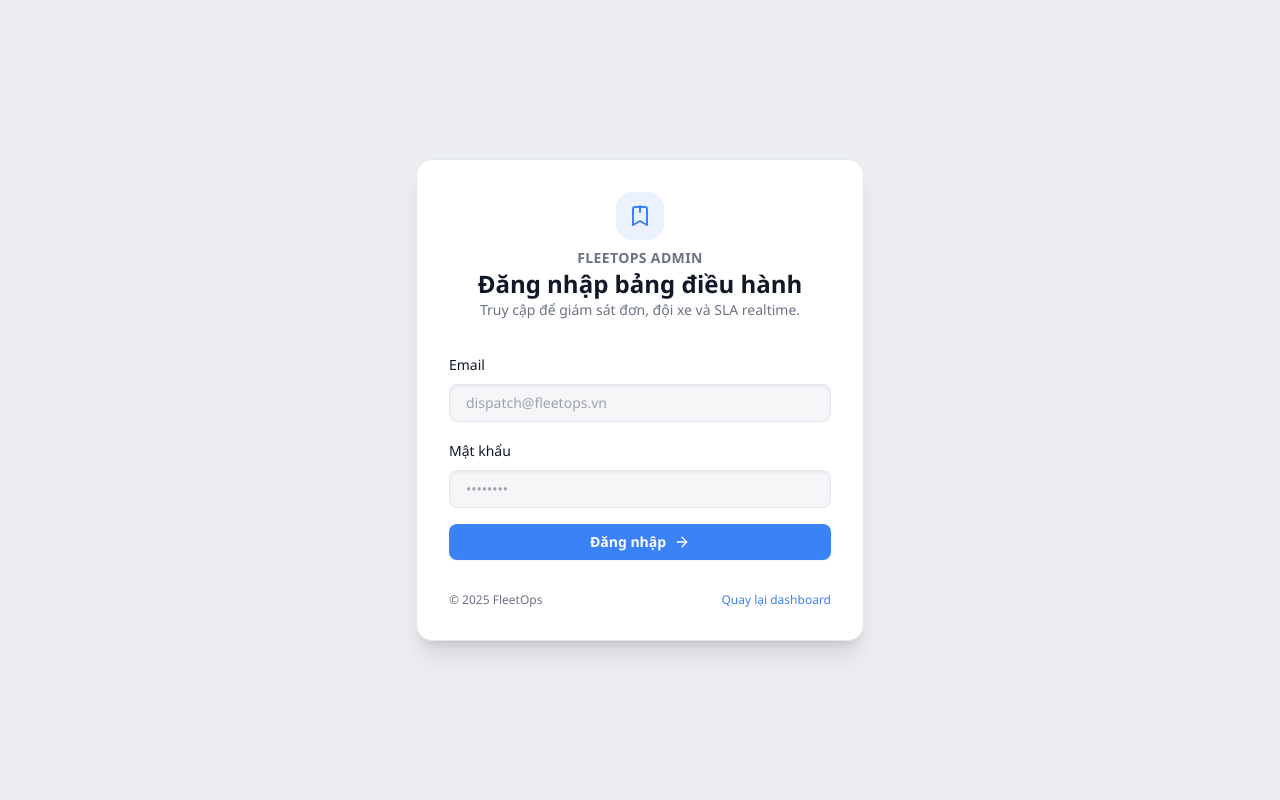
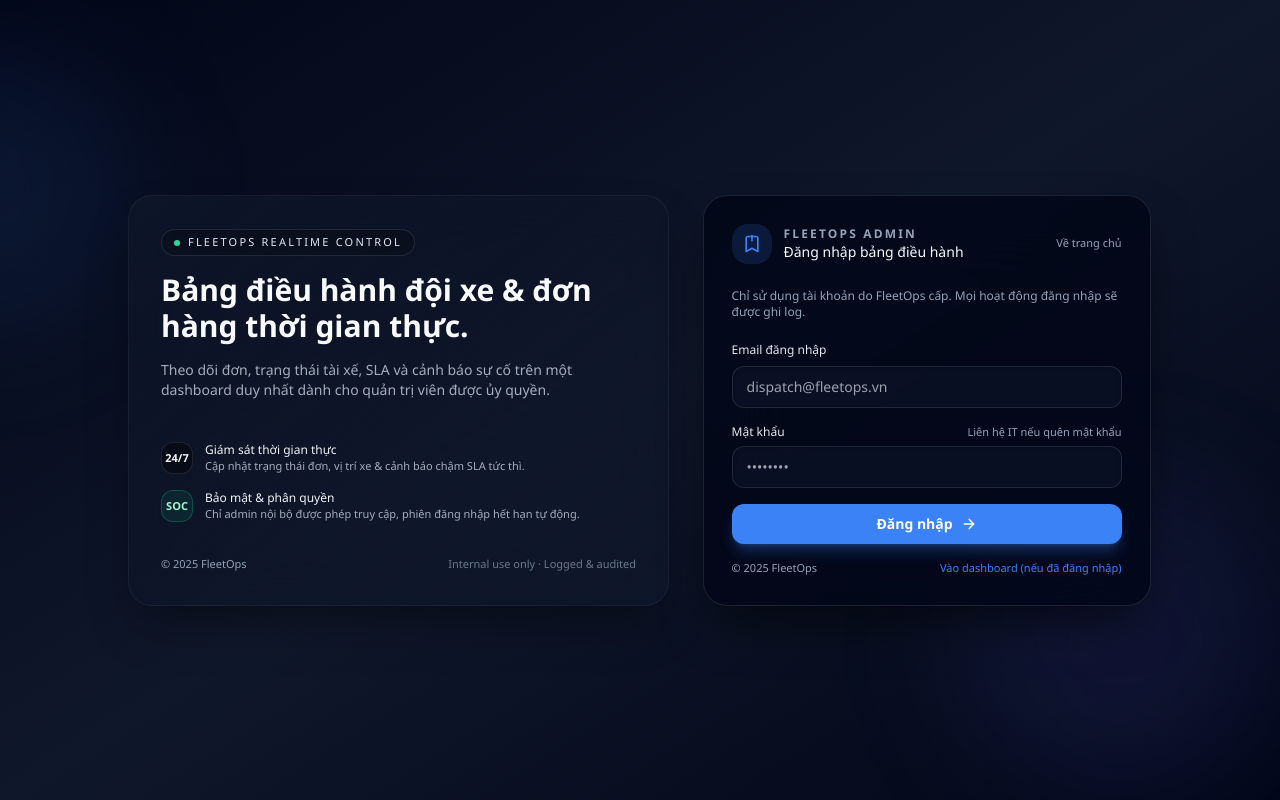
Before and after one commit to reddog-dev01/BOOKING-APPS, a Next.js app in the folder apps/admin/: page /admin/login in a window 1280 px wide. Built offline with nearby package versions, Linux system fonts and the light colour scheme.

Commit message:
Revamp admin login experience

```diff
--- a/apps/admin/src/app/admin/login/page.tsx
+++ b/apps/admin/src/app/admin/login/page.tsx
@@ -1,9 +1,16 @@
 import Link from "next/link";
+import { cookies } from "next/headers";
 import { redirect } from "next/navigation";
-import { cookies } from "next/headers";
 
 const AUTH_COOKIE = "admin-auth";
+const EIGHT_HOURS_IN_SECONDS = 60 * 60 * 8;
 
+type SearchParams = {
+  error?: string;
+  redirectTo?: string;
+};
+
+// Server action: validates credentials, sets an HttpOnly cookie, and redirects to the dashboard.
 async function authenticate(formData: FormData) {
   "use server";
 
@@ -11,16 +18,32 @@ async function authenticate(formData: FormData) {
   const password = formData.get("password")?.toString().trim() ?? "";
   const redirectTo = formData.get("redirectTo")?.toString() || "/admin";
 
+  // Guard against empty submissions to avoid empty-session cookies.
   if (!email || !password) {
     redirect(`/admin/login?error=missing&redirectTo=${encodeURIComponent(redirectTo)}`);
   }
 
+  // Validate against env-driven credentials to avoid hardcoded secrets.
+  const adminEmail = process.env.ADMIN_EMAIL;
+  const adminPassword = process.env.ADMIN_PASSWORD;
+
+  const isValid =
+    adminEmail &&
+    adminPassword &&
+    email.toLowerCase() === adminEmail.toLowerCase() &&
+    password === adminPassword;
+
+  if (!isValid) {
+    redirect(`/admin/login?error=invalid&redirectTo=${encodeURIComponent(redirectTo)}`);
+  }
+
+  // Issue a short-lived, path-scoped, HttpOnly session flag for admin routes only.
   cookies().set(AUTH_COOKIE, "true", {
     httpOnly: true,
     sameSite: "lax",
     secure: true,
     path: "/admin",
-    maxAge: 60 * 60 * 8,
+    maxAge: EIGHT_HOURS_IN_SECONDS,
   });
 
   redirect(redirectTo);
@@ -29,19 +52,77 @@ async function authenticate(formData: FormData) {
 export default async function LoginPage({
   searchParams,
 }: {
-  searchParams?: Promise<{ error?: string; redirectTo?: string }>;
+  searchParams?: Promise<SearchParams>;
 }) {
+  // Await the dynamic search params to satisfy Next.js requirements for async route data.
   const resolvedSearchParams = await searchParams;
-  const showError = resolvedSearchParams?.error === "missing";
   const redirectTo = resolvedSearchParams?.redirectTo || "/admin";
+  const errorType = resolvedSearchParams?.error;
+
+  let errorMessage: string | null = null;
+  if (errorType === "missing") {
+    errorMessage = "Vui lòng nhập đầy đủ email và mật khẩu.";
+  } else if (errorType === "invalid") {
+    errorMessage = "Thông tin đăng nhập không chính xác.";
+  }
 
   return (
-    <div className="flex min-h-screen items-center justify-center bg-muted/50 px-4 py-12">
-      <div className="w-full max-w-md space-y-8 rounded-2xl border border-border bg-card p-8 shadow-xl">
-        <div className="space-y-2 text-center">
-          <div className="inline-flex h-12 w-12 items-center justify-center rounded-2xl bg-accent/10 text-accent">
+    <div className="relative flex min-h-screen items-center justify-center overflow-hidden bg-gradient-to-br from-slate-950 via-slate-900 to-slate-950 px-4 py-10">
+      {/* Soft glows for depth without external assets. */}
+      <div className="pointer-events-none absolute inset-0">
+        <div className="absolute -left-40 top-10 h-72 w-72 rounded-full bg-accent/10 blur-3xl" />
+        <div className="absolute bottom-0 right-0 h-80 w-80 rounded-full bg-indigo-500/10 blur-3xl" />
+      </div>
+
+      <div className="relative z-10 grid w-full max-w-5xl gap-8 md:grid-cols-[1.2fr,1fr]">
+        {/* Left narrative column for context and trust signals. */}
+        <div className="hidden flex-col justify-between rounded-3xl border border-white/5 bg-gradient-to-br from-slate-900/80 via-slate-900/40 to-slate-900/80 p-8 shadow-2xl shadow-black/40 backdrop-blur-xl md:flex">
+          <div className="space-y-4">
+            <div className="inline-flex items-center gap-2 rounded-full border border-white/10 bg-black/20 px-3 py-1 text-[11px] font-medium uppercase tracking-[0.2em] text-slate-200">
+              <span className="h-1.5 w-1.5 rounded-full bg-emerald-400" />
+              FleetOps Realtime Control
+            </div>
+            <h1 className="text-3xl font-semibold text-slate-50">Bảng điều hành đội xe & đơn hàng thời gian thực.</h1>
+            <p className="text-sm text-slate-300/80">
+              Theo dõi đơn, trạng thái tài xế, SLA và cảnh báo sự cố trên một dashboard duy nhất dành cho quản trị viên được ủy quyền.
+            </p>
+          </div>
+
+          <div className="mt-8 space-y-4 text-xs text-slate-300/80">
+            <div className="flex items-center gap-3">
+              <div className="flex h-8 w-8 items-center justify-center rounded-xl border border-white/10 bg-black/40 text-[11px] font-semibold text-slate-100">
+                24/7
+              </div>
+              <div>
+                <p className="font-medium text-slate-100">Giám sát thời gian thực</p>
+                <p className="text-[11px] text-slate-300/80">Cập nhật trạng thái đơn, vị trí xe & cảnh báo chậm SLA tức thì.</p>
+              </div>
+            </div>
+            <div className="flex items-center gap-3">
+              <div className="flex h-8 w-8 items-center justify-center rounded-xl border border-emerald-500/30 bg-emerald-500/10 text-[11px] font-semibold text-emerald-200">
+                SOC
+              </div>
+              <div>
+                <p className="font-medium text-slate-100">Bảo mật & phân quyền</p>
+                <p className="text-[11px] text-slate-300/80">Chỉ admin nội bộ được phép truy cập, phiên đăng nhập hết hạn tự động.</p>
+              </div>
+            </div>
+          </div>
+
+          <div className="mt-6 flex items-center justify-between text-[11px] text-slate-400">
+            <span>© {new Date().getFullYear()} FleetOps</span>
+            <span className="opacity-70">Internal use only · Logged & audited</span>
+          </div>
+        </div>
+
+        {/* Right column: interactive login card. */}
+        <div className="relative flex items-center justify-center">
+          <div className="w-full max-w-md rounded-3xl border border-white/10 bg-slate-950/80 p-7 shadow-2xl shadow-black/60 backdrop-blur-2xl">
+            <div className="mb-6 flex items-center justify-between">
+              <div className="flex items-center gap-3">
+                <div className="flex h-10 w-10 items-center justify-center rounded-2xl bg-accent/15 text-accent">
                   <svg
-              className="h-6 w-6"
+                    className="h-5 w-5"
                     viewBox="0 0 24 24"
                     fill="none"
                     stroke="currentColor"
@@ -55,49 +136,65 @@ export default async function LoginPage({
                   </svg>
                 </div>
                 <div>
-            <p className="text-sm font-semibold uppercase tracking-wide text-muted-foreground">FleetOps Admin</p>
-            <h1 className="text-2xl font-semibold text-foreground">Đăng nhập bảng điều hành</h1>
-            <p className="text-sm text-muted-foreground">Truy cập để giám sát đơn, đội xe và SLA realtime.</p>
+                  <p className="text-xs font-semibold uppercase tracking-[0.18em] text-slate-400">FleetOps Admin</p>
+                  <p className="text-sm font-medium text-slate-50">Đăng nhập bảng điều hành</p>
                 </div>
               </div>
 
-        {showError ? (
-          <p className="rounded-lg border border-rose-200 bg-rose-50 px-4 py-2 text-sm text-rose-600 dark:border-rose-500/30 dark:bg-rose-500/10 dark:text-rose-100">
-            Vui lòng nhập đầy đủ email và mật khẩu.
+              <Link href="/" className="text-[11px] font-medium text-slate-400 hover:text-slate-200 hover:underline">
+                Về trang chủ
+              </Link>
+            </div>
+
+            <p className="mb-4 text-xs text-slate-400">
+              Chỉ sử dụng tài khoản do FleetOps cấp. Mọi hoạt động đăng nhập sẽ được ghi log.
+            </p>
+
+            {errorMessage ? (
+              <p className="mb-4 rounded-2xl border border-rose-500/40 bg-rose-500/10 px-4 py-2 text-xs text-rose-100">
+                {errorMessage}
               </p>
             ) : null}
 
             <form action={authenticate} className="space-y-4">
               <input type="hidden" name="redirectTo" value={redirectTo} />
-          <div className="space-y-2">
-            <label htmlFor="email" className="text-sm font-medium text-foreground">
-              Email
+
+              <div className="space-y-1.5">
+                <label htmlFor="email" className="text-xs font-medium text-slate-200">
+                  Email đăng nhập
                 </label>
                 <input
                   id="email"
                   name="email"
                   type="email"
+                  autoComplete="email"
                   required
                   placeholder="dispatch@fleetops.vn"
-              className="w-full rounded-lg border border-border bg-background px-4 py-2 text-sm shadow-inner outline-none transition focus:border-accent focus:ring-2 focus:ring-accent/40"
+                  className="w-full rounded-xl border border-white/10 bg-slate-900/60 px-3.5 py-2.5 text-sm text-slate-50 shadow-inner outline-none ring-0 transition focus:border-accent focus:ring-2 focus:ring-accent/40"
                 />
               </div>
-          <div className="space-y-2">
-            <label htmlFor="password" className="text-sm font-medium text-foreground">
+
+              <div className="space-y-1.5">
+                <div className="flex items-center justify-between">
+                  <label htmlFor="password" className="text-xs font-medium text-slate-200">
                     Mật khẩu
                   </label>
+                  <span className="text-[11px] text-slate-400">Liên hệ IT nếu quên mật khẩu</span>
+                </div>
                 <input
                   id="password"
                   name="password"
                   type="password"
+                  autoComplete="current-password"
                   required
                   placeholder="••••••••"
-              className="w-full rounded-lg border border-border bg-background px-4 py-2 text-sm shadow-inner outline-none transition focus:border-accent focus:ring-2 focus:ring-accent/40"
+                  className="w-full rounded-xl border border-white/10 bg-slate-900/60 px-3.5 py-2.5 text-sm text-slate-50 shadow-inner outline-none ring-0 transition focus:border-accent focus:ring-2 focus:ring-accent/40"
                 />
               </div>
+
               <button
                 type="submit"
-            className="flex w-full items-center justify-center gap-2 rounded-lg bg-accent px-4 py-2 text-sm font-semibold text-accent-foreground shadow-sm transition hover:brightness-105"
+                className="flex w-full items-center justify-center gap-2 rounded-xl bg-accent px-4 py-2.5 text-sm font-semibold text-accent-foreground shadow-lg shadow-accent/30 transition hover:translate-y-[0.5px] hover:brightness-105 active:translate-y-[1px]"
               >
                 Đăng nhập
                 <svg
@@ -116,11 +213,13 @@ export default async function LoginPage({
               </button>
             </form>
 
-        <div className="flex items-center justify-between text-xs text-muted-foreground">
+            <div className="mt-4 flex items-center justify-between text-[11px] text-slate-400">
               <span>© {new Date().getFullYear()} FleetOps</span>
               <Link href="/admin" className="font-medium text-accent hover:underline">
-            Quay lại dashboard
+                Vào dashboard (nếu đã đăng nhập)
               </Link>
+            </div>
+          </div>
         </div>
       </div>
     </div>
```
Lines whose indentation alone changed are shown as unchanged.
